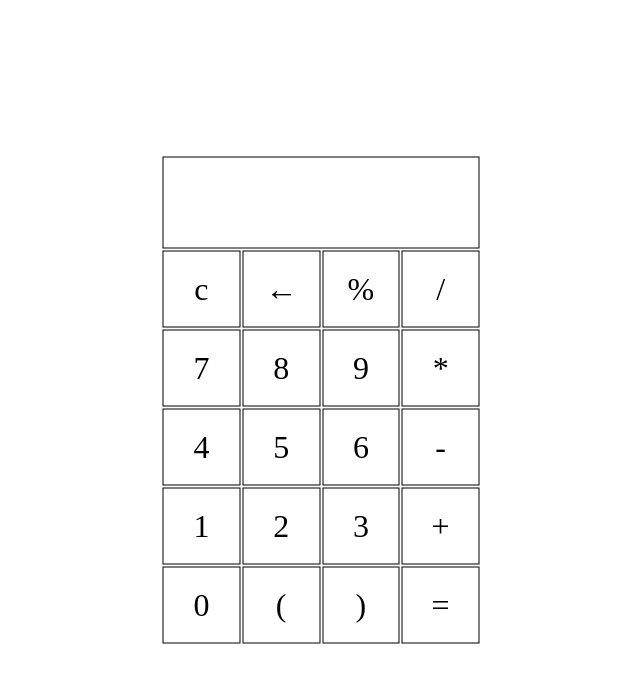
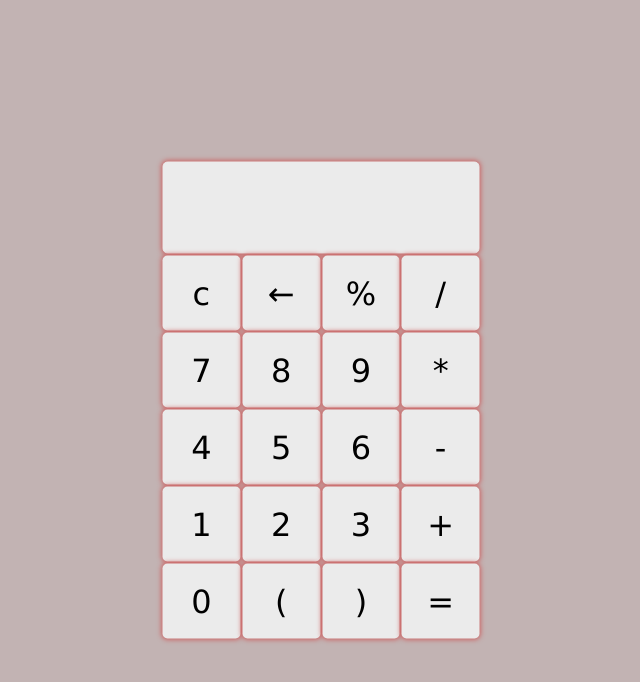
Before and after one commit to MaheshRath08/JS_Calculator, a plain HTML site: page index.html in a window 1280 px wide. Shown: the whole page, without its empty margins (319-959 px from the left). Drawn offline with Linux system fonts and the light colour scheme.

Commit message:
little styles

```diff
--- a/style.css
+++ b/style.css
@@ -1,6 +1,10 @@
 *{
     padding: 0;
     margin: 0;
+    font-family: Verdana, Geneva, Tahoma, sans-serif;
+}
+body{
+    background-color: rgb(194, 179, 179);
 }
 .container{
     position: absolute;
@@ -10,16 +14,21 @@
 }
 .keys{
     font-size: 2rem;
-    border: 1px solid black;
+    box-shadow: 0 0 5px 1px indianred;
+    border-radius: 5px;
     width: 75px;
     height: 75px;
     text-align: center;
     cursor: pointer;
+    background-color: #ebebeb;
 }
 .display{
     font-size: 2rem;
     width: 315px;
     height: 90px;
     line-height: 90px;
-    border: 1px solid black;
+    border: 1px solid #ebebeb;
+    box-shadow: 0 0 5px 1px indianred;
+    background-color: #ebebeb;
+    border-radius: 5px;
 }
```
